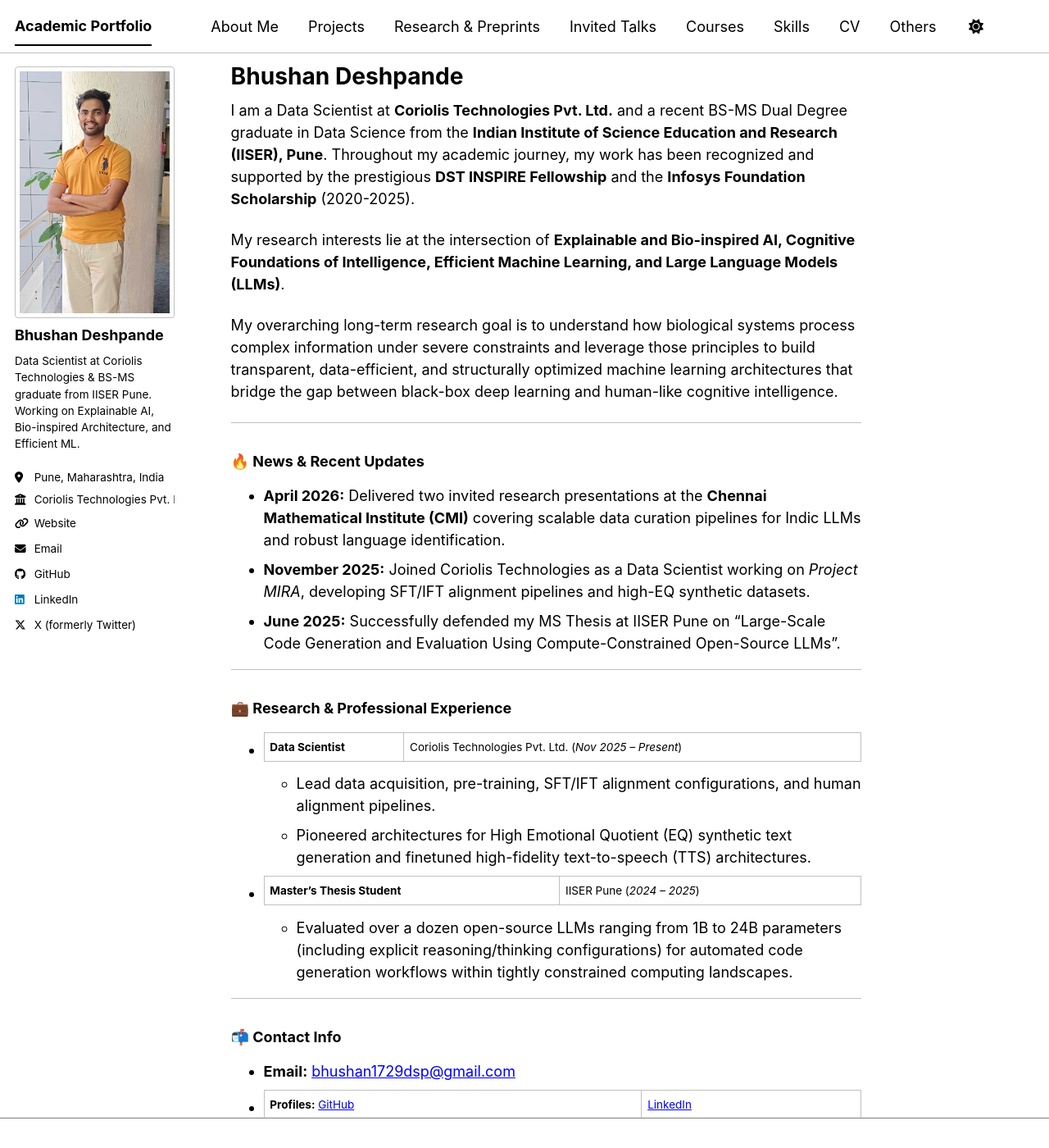
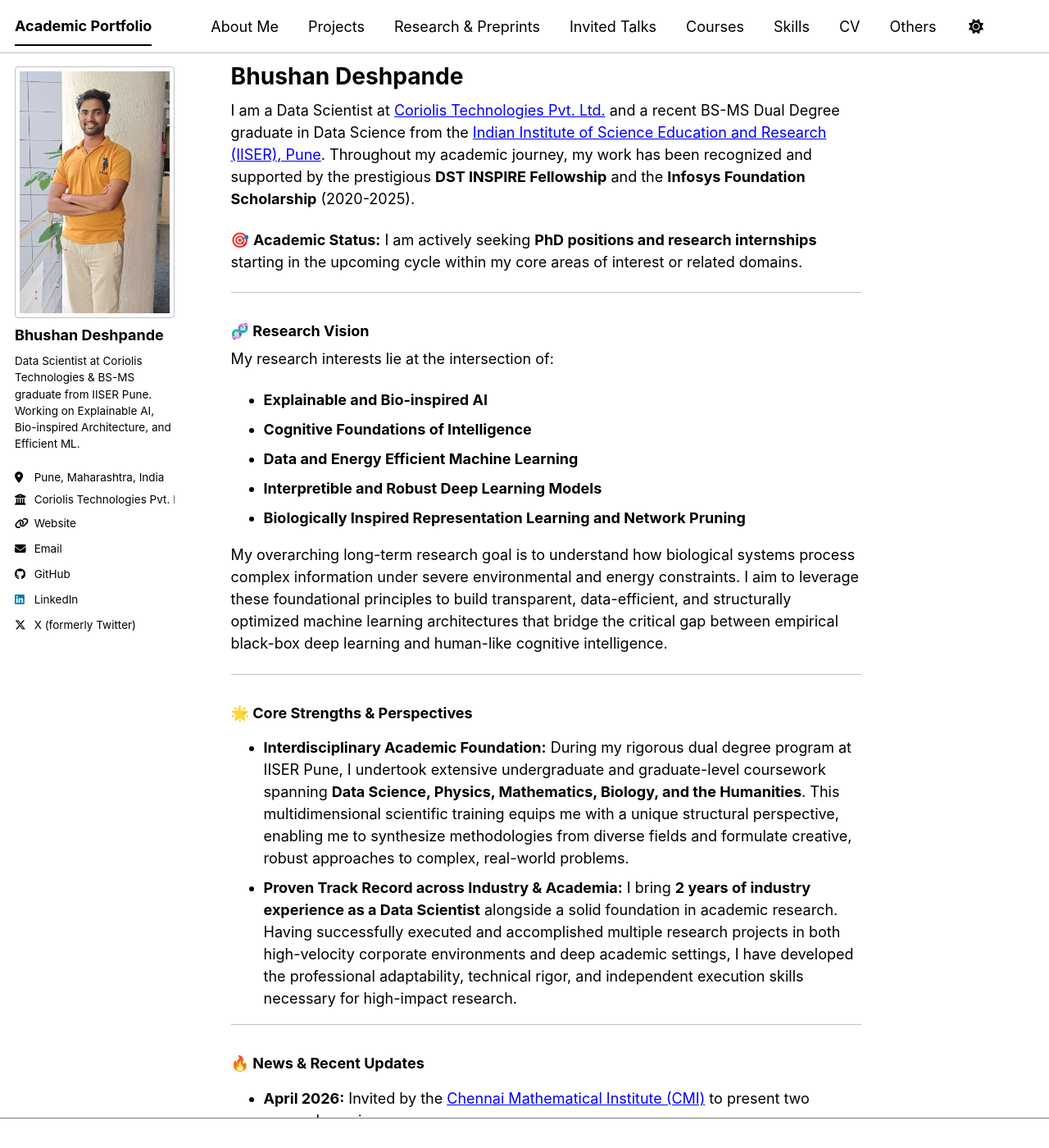
Before and after one commit to bhushan1729/bhushan1729.github.io, a Jekyll site: the page built from _pages/about.md, in a window 1280 px wide and 1400 px high. Shown: the whole window at 82% size. Built offline with Jekyll 4.4.1, drawn with Linux system fonts in a browser that asks for light colours; a script bundle is joined from its source files by our own code; library files that are not in the unit come from our copies; some of the changed text lies outside the part shown.

Commit message:
updated intro

```diff
--- a/_pages/about.md
+++ b/_pages/about.md
@@ -7,28 +7,59 @@ redirect_from:
   - /about.html
 ---
 
-I am a Data Scientist at **Coriolis Technologies Pvt. Ltd.** and a recent BS-MS Dual Degree graduate in Data Science from the **Indian Institute of Science Education and Research (IISER), Pune**. Throughout my academic journey, my work has been recognized and supported by the prestigious **DST INSPIRE Fellowship** and the **Infosys Foundation Scholarship** (2020-2025).
+I am a Data Scientist at [Coriolis Technologies Pvt. Ltd.](https://www.coriolis.co.in/home/) and a recent BS-MS Dual Degree graduate in Data Science from the [Indian Institute of Science Education and Research (IISER), Pune](https://www.iiserpune.ac.in/). Throughout my academic journey, my work has been recognized and supported by the prestigious **DST INSPIRE Fellowship** and the **Infosys Foundation Scholarship** (2020-2025).
 
-My research interests lie at the intersection of **Explainable and Bio-inspired AI, Cognitive Foundations of Intelligence, Efficient Machine Learning, and Large Language Models (LLMs)**.
-
-My overarching long-term research goal is to understand how biological systems process complex information under severe constraints and leverage those principles to build transparent, data-efficient, and structurally optimized machine learning architectures that bridge the gap between black-box deep learning and human-like cognitive intelligence.
+🎯 **Academic Status:** I am actively seeking **PhD positions and research internships** starting in the upcoming cycle within my core areas of interest or related domains.
 
 ---
 
+### 🧬 Research Vision
+
+My research interests lie at the intersection of:
+* **Explainable and Bio-inspired AI**
+* **Cognitive Foundations of Intelligence**
+* **Data and Energy Efficient Machine Learning**
+* **Interpretible and Robust Deep Learning Models**
+* **Biologically Inspired Representation Learning and Network Pruning**
+
+My overarching long-term research goal is to understand how biological systems process complex information under severe environmental and energy constraints. I aim to leverage these foundational principles to build transparent, data-efficient, and structurally optimized machine learning architectures that bridge the critical gap between empirical black-box deep learning and human-like cognitive intelligence.
+
+---
+
+### 🌟 Core Strengths & Perspectives
+
+* **Interdisciplinary Academic Foundation:** During my rigorous dual degree program at IISER Pune, I undertook extensive undergraduate and graduate-level coursework spanning **Data Science, Physics, Mathematics, Biology, and the Humanities**. This multidimensional scientific training equips me with a unique structural perspective, enabling me to synthesize methodologies from diverse fields and formulate creative, robust approaches to complex, real-world problems.
+* **Proven Track Record across Industry & Academia:** I bring **2 years of industry experience as a Data Scientist** alongside a solid foundation in academic research. Having successfully executed and accomplished multiple research projects in both high-velocity corporate environments and deep academic settings, I have developed the professional adaptability, technical rigor, and independent execution skills necessary for high-impact research.
+
+---
 ### 🔥 News & Recent Updates
-* **April 2026:** Delivered two invited research presentations at the **Chennai Mathematical Institute (CMI)** covering scalable data curation pipelines for Indic LLMs and robust language identification.
-* **November 2025:** Joined Coriolis Technologies as a Data Scientist working on *Project MIRA*, developing SFT/IFT alignment pipelines and high-EQ synthetic datasets.
-* **June 2025:** Successfully defended my MS Thesis at IISER Pune on "Large-Scale Code Generation and Evaluation Using Compute-Constrained Open-Source LLMs".
+
+* **April 2026:** Invited by the [Chennai Mathematical Institute (CMI)](https://www.cmi.ac.in/) to present two research seminars:
+  * *Talk 1:* **Scalable Acquisition, Synthesis and Curation of Data for Indic LLMs** (Addressing data distribution shifts between pre-training and human alignment cycles).
+  * *Talk 2:* **Beyond Native Scripts: Robust Language Identification for Romanized and Code-Mixed Indian Languages** (Detailing structural curriculum-based training paradigms for cross-lingual environments).
+* **February 2026:** Participated in the *International Conference on Advanced Scientific Computing & Machine Learning* at BITS Pilani (Goa Campus), focusing on advanced deep learning applications and AI-driven simulations.
+* **November 2025:** Transitioned to a full-time **Data Scientist** role at [Coriolis Technologies Pvt. Ltd.](https://www.coriolis.co.in/home/) to lead core LLM alignment engineering and high-fidelity speech architecture optimizations for *Project MIRA*.
+* **June 2025:** Successfully defended my Master's Thesis at [IISER Pune](https://www.iiserpune.ac.in/): **"Large-Scale Code Generation and Evaluation Using Compute-Constrained Open-Source LLMs"**, graduating with an MS CGPA of 8.4.
+* **May 2024:** Joined [Coriolis Technologies Pvt. Ltd.](https://www.coriolis.co.in/home/) as a **Research Intern** to build automated software generation and evaluation pipelines under the supervision of Mr. Sudhir Kumar.
 
 ---
 
 ### 💼 Research & Professional Experience
 
-* **Data Scientist** | Coriolis Technologies Pvt. Ltd. (*Nov 2025 – Present*)
-  * Lead data acquisition, pre-training, SFT/IFT alignment configurations, and human alignment pipelines.
-  * Pioneered architectures for High Emotional Quotient (EQ) synthetic text generation and finetuned high-fidelity text-to-speech (TTS) architectures.
-* **Master's Thesis Student** | IISER Pune (*2024 – 2025*)
-  * Evaluated over a dozen open-source LLMs ranging from 1B to 24B parameters (including explicit reasoning/thinking configurations) for automated code generation workflows within tightly constrained computing landscapes.
+* **Data Scientist** | [Coriolis Technologies Pvt. Ltd.](https://www.coriolis.co.in/home/) (*Nov 2025 – Present*)
+  * **LLM Alignment Engineering:** Architect and engineer data acquisition pipelines, Supervised Fine-Tuning (SFT), Instruction Fine-Tuning (IFT), and RLHF alignment strategies under the academic co-supervision of CMI and IIT Jammu faculty.
+  * **High-EQ Data Synthesis:** Pioneered novel pipeline methods for generating High Emotional Quotient (EQ) synthetic text and audio to address strict low-resource data distribution limits.
+  * **Speech Architectures:** Optimized and fine-tuned state-of-the-art Automatic Speech Recognition (ASR) and High-EQ Text-to-Speech (TTS) models to enable robust, fluid human-computer interaction patterns.
+
+* **Master's Thesis Researcher** | [IISER Pune](https://www.iiserpune.ac.in/) (*May 2024 – June 2025*)
+  * **Compute-Constrained Optimization:** Conducted systematic evaluations of over a dozen open-source foundational models (ranging from 1B to 24B parameters), benchmarking code generation and retrieval-augmented behaviors under strict consumer-grade infrastructure envelopes.
+  * **Reasoning Models:** Evaluated internal response mechanics, token distribution limits, and statistical vulnerabilities (such as hallucination dynamics under variable sequence lengths) across both standard and specialized deep-thinking autoregressive architectures.
+
+* **Research Intern** | [Coriolis Technologies Pvt. Ltd.](https://www.coriolis.co.in/home/) (*May 2024 – March 2025*)
+  * **RAG & Context Engineering:** Implemented a Retrieval-Augmented Generation (RAG) pipeline optimized for handling complex script contexts, lifting large-scale custom code generation accuracy (blocks of 300–400 lines of Python) directly to **65–70%**.
+  * **Automated Evaluation:** Deployed an automated **LLM-as-a-Judge** framework to establish rigorous semantic code review, profiling alignment vulnerabilities and code syntax compliance.
+  * **Iterative Refinement Pipelines:** Engineered an iterative generation and self-correction loop that systematically debugged execution scripts, optimizing the final average system generation accuracy to **80%**.
+  * **Efficiency Gains:** Drastically compressed enterprise developer turnaround cycles, minimizing the raw timeframe required for complex script synthesis **from 2 days down to 3–4 hours**.
 
 ---
 
```
Also changed, not shown: 1 other file.
